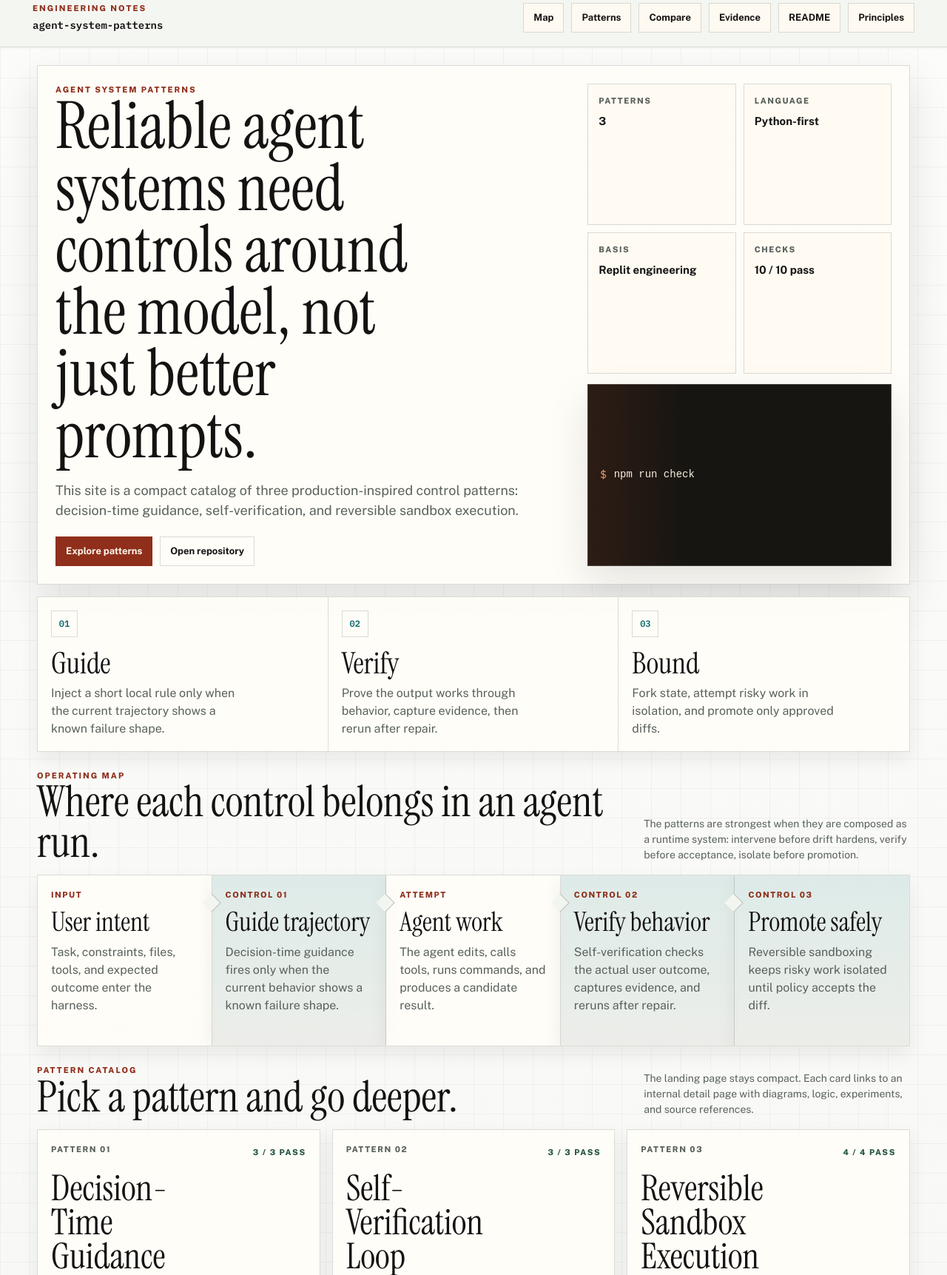
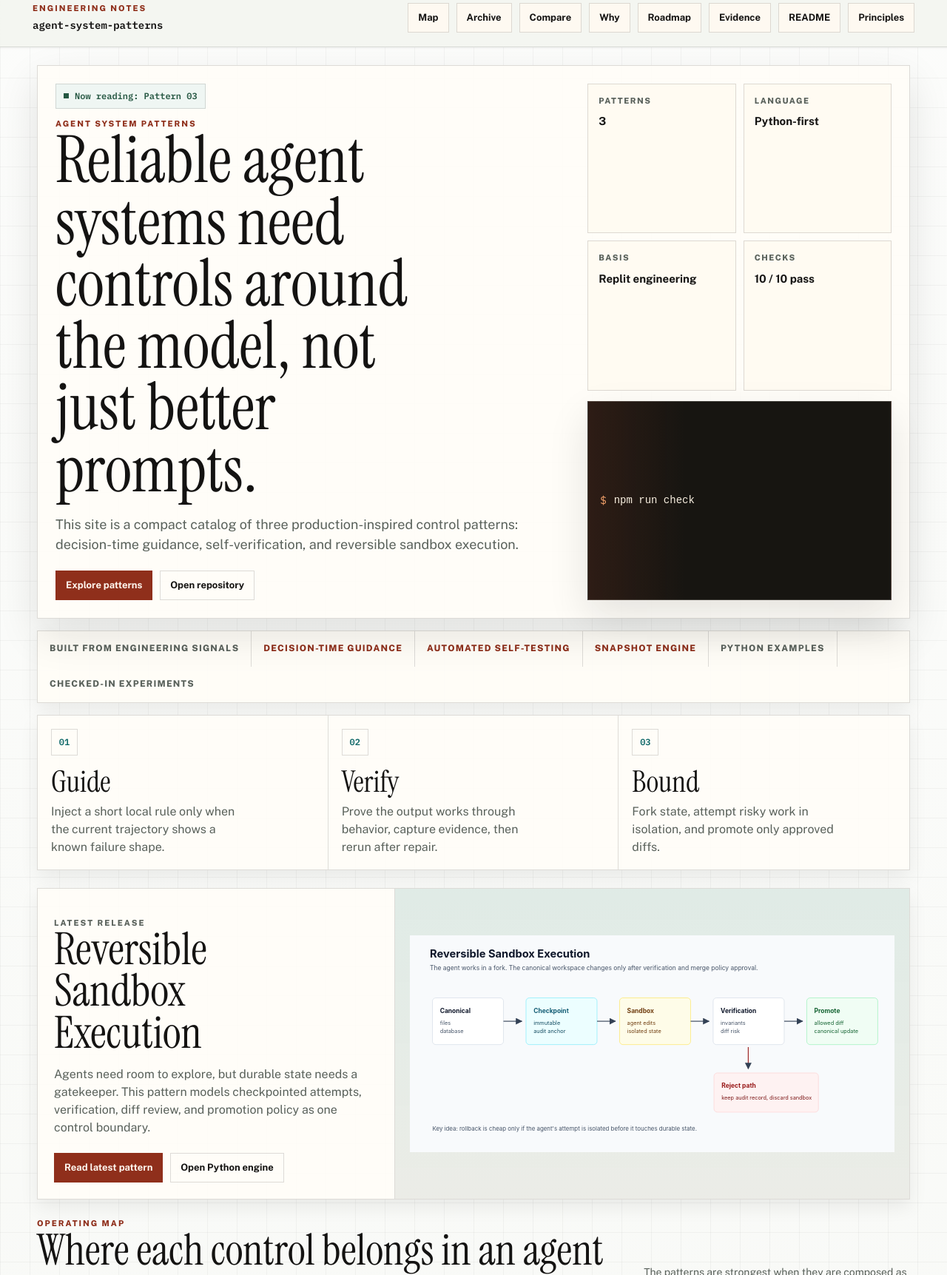
Before and after one commit to sushant-97/agent-system-patterns, a website: page docs/index.html in a window 1280 px wide. Shown: the part 15-1738 px from the top of the page at 74% size. Drawn offline with nearby package versions, Linux system fonts and the light colour scheme.

Commit message:
Add reference-inspired docs content

```diff
--- a/docs/index.html
+++ b/docs/index.html
@@ -24,8 +24,10 @@
       </div>
       <nav class="topnav" aria-label="Primary">
         <a href="#map">Map</a>
-        <a href="#patterns">Patterns</a>
+        <a href="#patterns">Archive</a>
         <a href="#compare">Compare</a>
+        <a href="#why">Why</a>
+        <a href="#roadmap">Roadmap</a>
         <a href="#evidence">Evidence</a>
         <a href="https://github.com/sushant-97/agent-system-patterns/blob/main/README.md">README</a>
         <a href="https://github.com/sushant-97/agent-system-patterns/blob/main/docs/principles.md">Principles</a>
@@ -35,6 +37,10 @@
     <main class="page-shell">
       <section class="hero compact-hero">
         <div class="hero-copy">
+          <div class="status-pill">
+            <span></span>
+            Now reading: Pattern 03
+          </div>
           <p class="eyebrow">Agent System Patterns</p>
           <h1>Reliable agent systems need controls around the model, not just better prompts.</h1>
           <p class="hero-text">
@@ -73,6 +79,15 @@
         </aside>
       </section>
 
+      <section class="source-band" aria-label="Engineering source signals">
+        <p>Built from engineering signals</p>
+        <a href="https://replit.com/blog/decision-time-guidance">Decision-time guidance</a>
+        <a href="https://replit.com/blog/automated-self-testing">Automated self-testing</a>
+        <a href="https://replit.com/blog/inside-replits-snapshot-engine">Snapshot engine</a>
+        <span>Python examples</span>
+        <span>Checked-in experiments</span>
+      </section>
+
       <section class="loop-strip" aria-label="Reliability loop">
         <article>
           <span>01</span>
@@ -89,6 +104,27 @@
           <h2>Bound</h2>
           <p>Fork state, attempt risky work in isolation, and promote only approved diffs.</p>
         </article>
+      </section>
+
+      <section class="section" id="latest">
+        <div class="featured-release">
+          <div class="featured-copy">
+            <p class="eyebrow">Latest Release</p>
+            <h2>Reversible Sandbox Execution</h2>
+            <p>
+              Agents need room to explore, but durable state needs a gatekeeper.
+              This pattern models checkpointed attempts, verification, diff review,
+              and promotion policy as one control boundary.
+            </p>
+            <div class="hero-actions">
+              <a class="button button-primary" href="patterns/reversible-sandbox-execution.html">Read latest pattern</a>
+              <a class="button button-secondary" href="https://github.com/sushant-97/agent-system-patterns/blob/main/patterns/03-reversible-sandbox-execution/sandbox_engine.py">Open Python engine</a>
+            </div>
+          </div>
+          <figure class="featured-diagram">
+            <img src="https://raw.githubusercontent.com/sushant-97/agent-system-patterns/main/patterns/03-reversible-sandbox-execution/assets/snapshot-fork-promote.svg" alt="Snapshot fork promote pipeline diagram" />
+          </figure>
+        </div>
       </section>
 
       <section class="section" id="map">
@@ -135,11 +171,11 @@
       <section class="section" id="patterns">
         <div class="section-head compact-head">
           <div>
-            <p class="eyebrow">Pattern Catalog</p>
-            <h2>Pick a pattern and go deeper.</h2>
+            <p class="eyebrow">The Archive</p>
+            <h2>Browse the reliability pattern library.</h2>
           </div>
           <p class="section-note">
-            The landing page stays compact. Each card links to an internal detail page with diagrams,
+            Each entry links to an internal detail page with diagrams,
             logic, experiments, and source references.
           </p>
         </div>
@@ -225,6 +261,46 @@
         </div>
       </section>
 
+      <section class="section" id="why">
+        <div class="section-head compact-head">
+          <div>
+            <p class="eyebrow">Why This Catalog?</p>
+            <h2>Built for people who want to implement the controls.</h2>
+          </div>
+          <p class="section-note">
+            A clarity-first content model tuned for an engineering repo:
+            source signal, implementation, evidence, and tradeoffs in one place.
+          </p>
+        </div>
+
+        <div class="value-grid">
+          <article>
+            <h3>Visual first</h3>
+            <p>Every pattern has a diagram so the control boundary is visible before the code appears.</p>
+          </article>
+          <article>
+            <h3>Python core</h3>
+            <p>The main logic is executable Python, not pseudo-architecture dressed up as a repo.</p>
+          </article>
+          <article>
+            <h3>Source anchored</h3>
+            <p>Each page points back to an engineering post and separates source signal from repo interpretation.</p>
+          </article>
+          <article>
+            <h3>Experiment backed</h3>
+            <p>Every pattern carries checked-in results so visitors can inspect more than claims.</p>
+          </article>
+          <article>
+            <h3>Decision oriented</h3>
+            <p>The chooser and comparison table help readers decide which control solves their current failure.</p>
+          </article>
+          <article>
+            <h3>Production honest</h3>
+            <p>The site names gaps like telemetry schema, regression corpus, override paths, and cost budgets.</p>
+          </article>
+        </div>
+      </section>
+
       <section class="section" id="compare">
         <div class="section-head compact-head">
           <div>
@@ -283,28 +359,32 @@
         </div>
       </section>
 
-      <section class="section">
+      <section class="section" id="roadmap">
         <div class="section-head compact-head">
           <div>
-            <p class="eyebrow">Missing Pieces</p>
-            <h2>What a production version still needs.</h2>
+            <p class="eyebrow">Roadmap</p>
+            <h2>What the catalog should grow into next.</h2>
           </div>
         </div>
 
         <div class="gap-grid">
           <article>
+            <span>Next</span>
             <h3>Telemetry schema</h3>
             <p>A shared event model for tool calls, failed checks, file edits, browser actions, and state diffs.</p>
           </article>
           <article>
+            <span>Next</span>
             <h3>Regression corpus</h3>
             <p>Known bad trajectories and golden repairs so changes to the harness do not silently weaken controls.</p>
           </article>
           <article>
+            <span>Next</span>
             <h3>Human override path</h3>
             <p>A way to inspect suppressed guidance, rejected diffs, and verifier failures without rerunning the whole session.</p>
           </article>
           <article>
+            <span>Next</span>
             <h3>Cost budget</h3>
             <p>Rules for when to verify deeply, when to sample, and when a cheaper structural check is enough.</p>
           </article>
--- a/docs/styles.css
+++ b/docs/styles.css
@@ -135,7 +135,9 @@ img {
 }
 
 .hero,
+.source-band,
 .loop-strip,
+.featured-release,
 .pattern-card,
 .evidence-table a,
 .system-map,
@@ -143,6 +145,7 @@ img {
 .comparison-grid article,
 .decision-table,
 .gap-grid article,
+.value-grid article,
 .detail-card,
 .detail-diagram,
 .source-strip,
@@ -160,6 +163,27 @@ img {
   gap: 18px;
   padding: 24px;
   box-shadow: var(--shadow-md);
+}
+
+.status-pill {
+  display: inline-flex;
+  align-items: center;
+  gap: 8px;
+  min-height: 34px;
+  margin-bottom: 12px;
+  padding: 7px 10px;
+  border: 1px solid var(--line);
+  background: var(--cool-panel);
+  color: var(--green);
+  font-family: "IBM Plex Mono", monospace;
+  font-size: 12px;
+  font-weight: 600;
+}
+
+.status-pill span {
+  width: 7px;
+  height: 7px;
+  background: var(--green);
 }
 
 .hero-copy h1,
@@ -267,6 +291,41 @@ img {
   color: #f5a36b;
 }
 
+.source-band {
+  display: flex;
+  align-items: center;
+  flex-wrap: wrap;
+  gap: 0;
+  margin-top: 16px;
+  overflow: hidden;
+}
+
+.source-band > * {
+  min-height: 48px;
+  padding: 14px 16px;
+  border-right: 1px solid var(--line);
+}
+
+.source-band > *:last-child {
+  border-right: 0;
+}
+
+.source-band p,
+.source-band span,
+.source-band a {
+  margin: 0;
+  color: var(--muted);
+  font-size: 12px;
+  font-weight: 800;
+  letter-spacing: 0.1em;
+  text-decoration: none;
+  text-transform: uppercase;
+}
+
+.source-band a {
+  color: var(--accent-deep);
+}
+
 .loop-strip {
   display: grid;
   grid-template-columns: repeat(3, minmax(0, 1fr));
@@ -310,6 +369,42 @@ img {
 
 .section {
   margin-top: 24px;
+}
+
+.featured-release {
+  display: grid;
+  grid-template-columns: minmax(0, 0.82fr) minmax(340px, 1.18fr);
+  gap: 0;
+  overflow: hidden;
+}
+
+.featured-copy {
+  padding: 22px;
+  border-right: 1px solid var(--line);
+}
+
+.featured-copy h2 {
+  max-width: 10ch;
+  margin: 0;
+  font-family: "Instrument Serif", Georgia, serif;
+  font-size: 3.75rem;
+  font-weight: 400;
+  line-height: 0.94;
+}
+
+.featured-copy p {
+  margin: 16px 0 0;
+  color: var(--muted);
+}
+
+.featured-diagram {
+  display: grid;
+  place-items: center;
+  margin: 0;
+  padding: 20px;
+  background:
+    linear-gradient(180deg, rgba(14, 104, 104, 0.06), rgba(183, 73, 45, 0.04)),
+    var(--paper-strong);
 }
 
 .section-head {
@@ -375,6 +470,7 @@ img {
 
 .map-node span,
 .comparison-grid span,
+.gap-grid span,
 .source-strip span,
 .next-grid span {
   display: block;
@@ -389,6 +485,7 @@ img {
 .map-node h3,
 .comparison-grid h3,
 .gap-grid h3,
+.value-grid h3,
 .next-grid strong {
   display: block;
   margin: 0;
@@ -401,6 +498,7 @@ img {
 .map-node p,
 .comparison-grid p,
 .gap-grid p,
+.value-grid p,
 .source-strip p,
 .next-grid p {
   margin: 12px 0 0;
@@ -470,7 +568,8 @@ img {
 
 .comparison-grid,
 .gap-grid,
-.next-grid {
+.next-grid,
+.value-grid {
   display: grid;
   grid-template-columns: repeat(3, minmax(0, 1fr));
   gap: 14px;
@@ -478,6 +577,7 @@ img {
 
 .comparison-grid article,
 .gap-grid article,
+.value-grid article,
 .next-grid a {
   padding: 18px;
   text-decoration: none;
@@ -657,6 +757,7 @@ img {
 
 @media (prefers-reduced-motion: no-preference) {
   .hero,
+  .featured-release,
   .loop-strip,
   .pattern-card,
   .evidence-table a,
@@ -689,11 +790,13 @@ img {
 
 @media (max-width: 1100px) {
   .compact-hero,
+  .featured-release,
   .detail-hero,
   .pattern-grid,
   .system-map,
   .comparison-grid,
   .gap-grid,
+  .value-grid,
   .detail-grid,
   .stack-grid,
   .next-grid {
@@ -743,6 +846,11 @@ img {
     display: none;
   }
 
+  .featured-copy {
+    border-right: 0;
+    border-bottom: 1px solid var(--line);
+  }
+
   .table-row,
   .table-head {
     grid-template-columns: 1fr;
@@ -765,10 +873,13 @@ img {
   }
 
   .compact-hero,
+  .featured-copy,
+  .featured-diagram,
   .pattern-card,
   .evidence-table a,
   .comparison-grid article,
   .gap-grid article,
+  .value-grid article,
   .detail-card,
   .detail-diagram,
   .source-strip article,
@@ -790,4 +901,8 @@ img {
   .pattern-card h3 {
     font-size: 2.5rem;
   }
+
+  .featured-copy h2 {
+    font-size: 3rem;
+  }
 }
```
